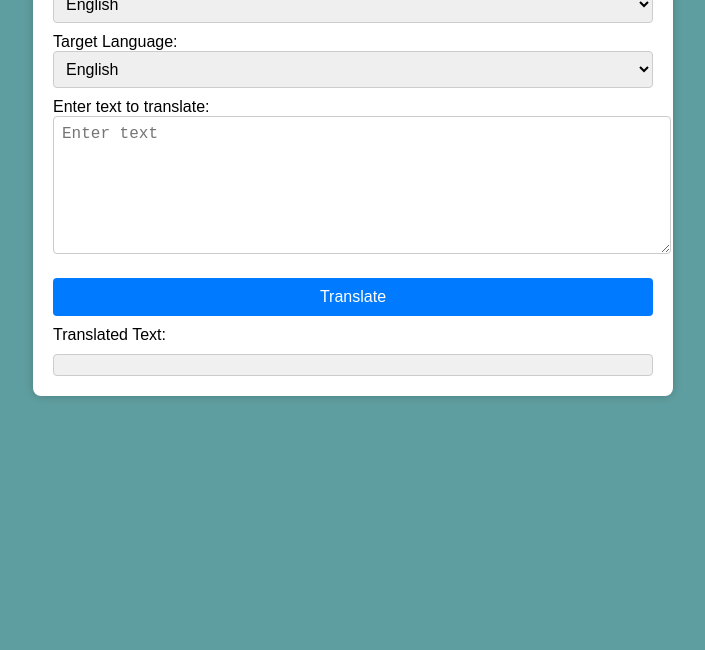
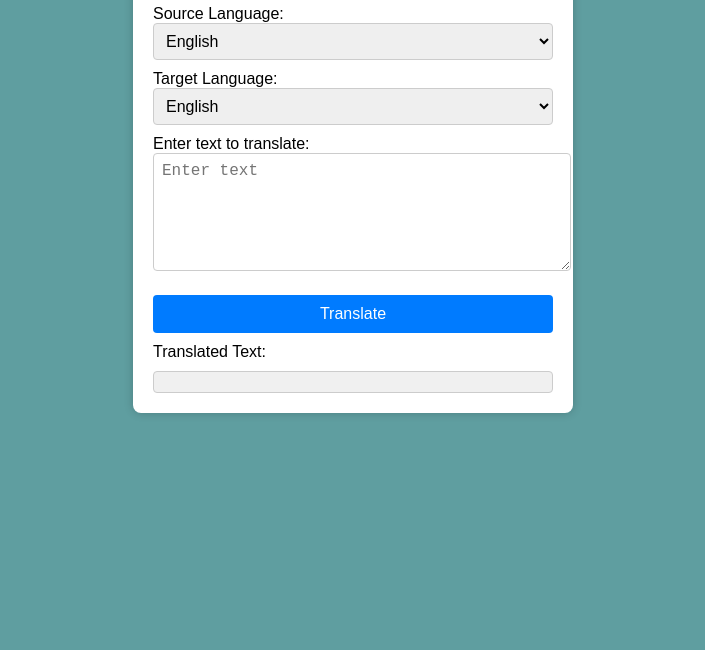
Before and after one commit to pranavlonari/simplelanguage-translation-app, a plain HTML site: page index.html in a window 1280 px wide. Shown: the part 150-800 px from the top of the page, without its empty margins (287-992 px from the left). Drawn offline with Linux system fonts and the light colour scheme.

Commit message:
changes in css

```diff
--- a/styles.css
+++ b/styles.css
@@ -11,8 +11,8 @@ body {
   padding: 20px;
   border-radius: 8px;
   box-shadow: 0 0 10px rgba(0, 0, 0, 0.2);
-  width: 90%;
-  max-width: 600px;
+  width: 70%;
+  max-width: 400px;
   margin: 0 auto;
   margin-top: 20px;
 }
@@ -37,7 +37,7 @@ textarea {
 }
 
 textarea {
-  height: 120px;
+  height: 100px;
 }
 
 button {
```
